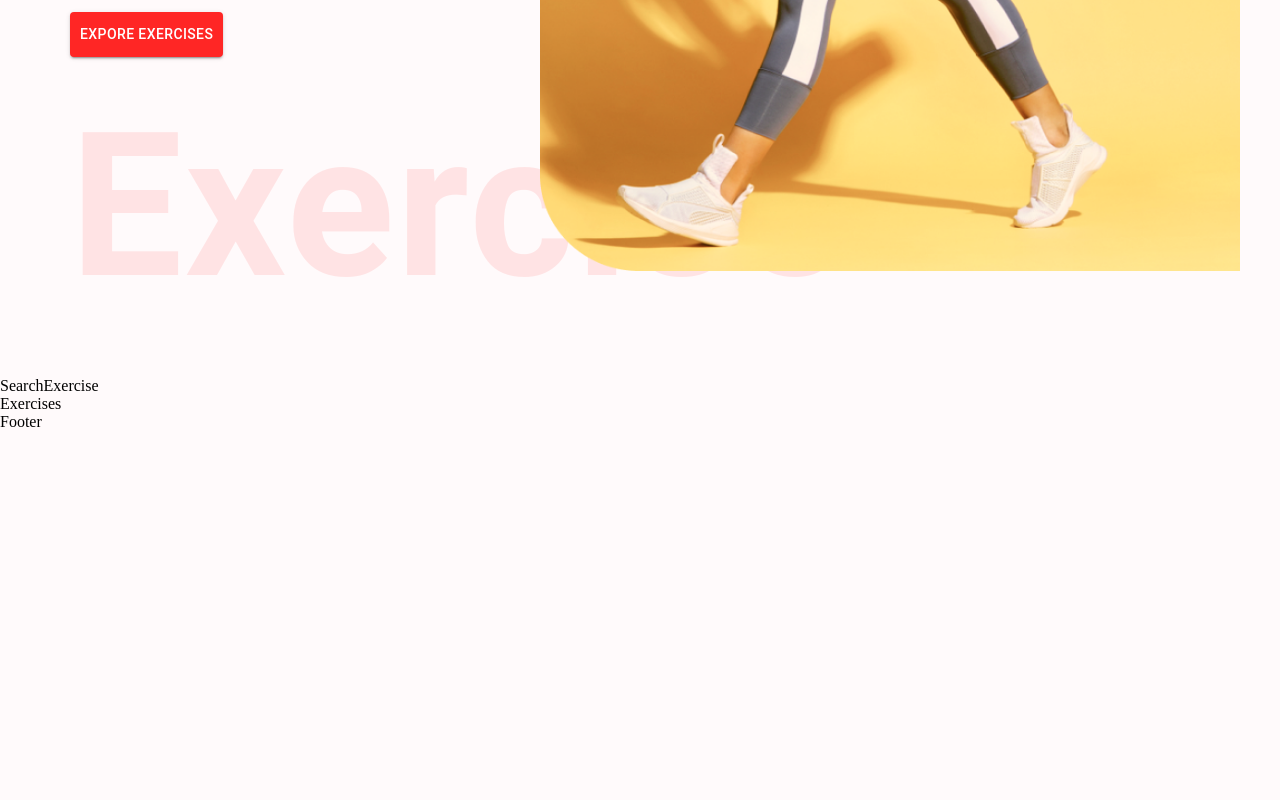
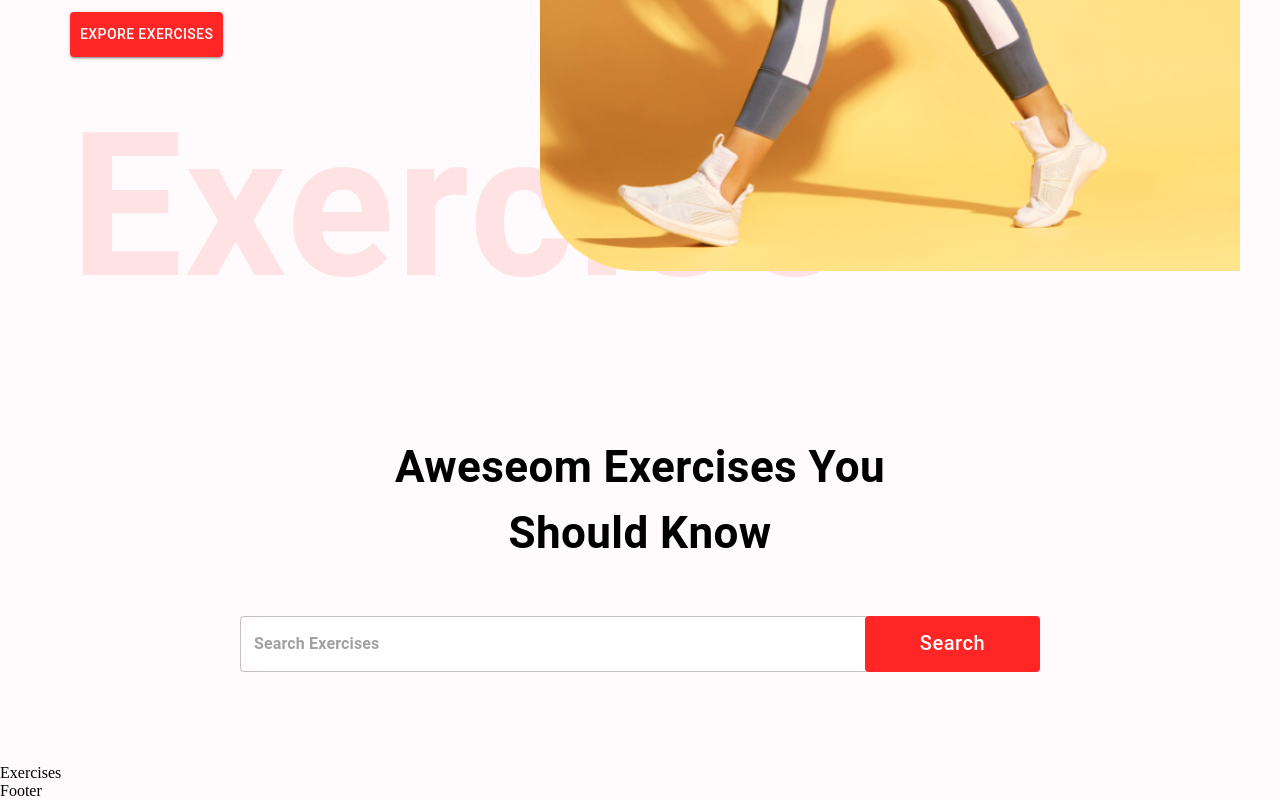
Before and after one commit to brickly26/GymAssistant, a React (Create React App) app: page / in a window 1280 px wide. Shown: the part 529-1329 px from the top of the page. Before the commit the page ends 960 px from the top, so only its background shows below. Built offline with nearby package versions, Linux system fonts and the light colour scheme.

Commit message:
ability to search for exercieses by target muscle equipment body part or name

```diff
--- a/src/components/SearchExercises.js
+++ b/src/components/SearchExercises.js
@@ -1,9 +1,75 @@
-import React from 'react'
+import React, { useEffect, useState } from "react";
+
+import { Box, Button, Stack, TextField, Typography } from "@mui/material";
+
+import { exerciseOptions, fetchData } from "../utils/fetchData";
 
 const SearchExercises = () => {
+  const [search, setSearch] = useState("");
+  const [exercises, setExercises] = useState([]);
+
+  const handleSearch = async () => {
+    if (search) {
+      const exercisesData = await fetchData(
+        "https://exercisedb.p.rapidapi.com/exercises",
+        exerciseOptions
+      );
+
+      const searchedExercises = exercisesData.filter((exercise) => exercise.name.toLowerCase().includes(search)
+        || exercise.target.toLowerCase().includes(search)
+        || exercise.equipment.toLowerCase().includes(search)
+        || exercise.bodyPart.toLowerCase().includes(search)
+      );
+
+      setSearch('');
+      setExercises(searchedExercises);
+    }
+  };
+
   return (
-    <div>SearchExercise</div>
-  )
-}
+    <Stack alignItems="center" mt="37px" p="20px" justifyContent="center">
+      <Typography
+        fontWeight={700}
+        sx={{ fontSize: { lg: "44px", xs: "30px" } }}
+        mb="50px"
+        textAlign="center"
+      >
+        Aweseom Exercises You <br />
+        Should Know
+      </Typography>
+      <Box position="relative" mb="72px">
+        <TextField
+          sx={{
+            input: { fontWeight: "700", border: "none", borderRadius: "4px" },
+            width: { lg: "800px", xs: "350px" },
+            backgroundColor: "#fff",
+            borderRadius: "40px",
+          }}
+          height="76px"
+          value={search}
+          onChange={(e) => setSearch(e.target.value.toLowerCase())}
+          placeholder="Search Exercises"
+          type="text"
+        />
+        <Button
+          className="search-btn"
+          sx={{
+            bgcolor: "#ff2625",
+            color: "#fff",
+            textTransform: "none",
+            width: { lg: "175px", xs: "80px" },
+            fontSize: { lg: "20px", xs: "14px" },
+            height: "56px",
+            position: "absolute",
+            right: "0",
+          }}
+          onClick={handleSearch}
+        >
+          Search
+        </Button>
+      </Box>
+    </Stack>
+  );
+};
 
-export default SearchExercises
+export default SearchExercises;
--- /dev/null
+++ b/src/utils/fetchData.js
@@ -0,0 +1,14 @@
+export const exerciseOptions = {
+    method: 'GET',
+    headers: {
+        'X-RapidAPI-Key': process.env.REACT_APP_RAPID_API_KEY,
+        'X-RapidAPI-Host': 'exercisedb.p.rapidapi.com'
+    }
+};
+
+export const fetchData = async (url, options) => {
+    const response = await fetch(url, options);
+    const data = await response.json();
+
+    return data;
+}
```
Also changed, not shown: 1 other file (tests, documents, lock files or other folders).
